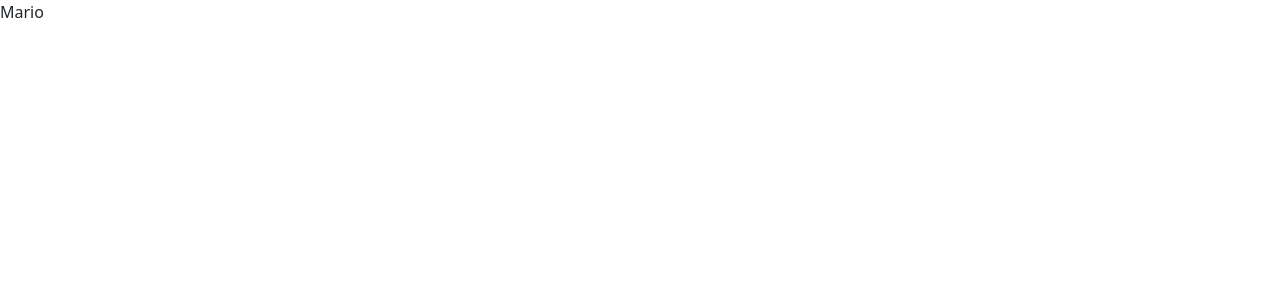
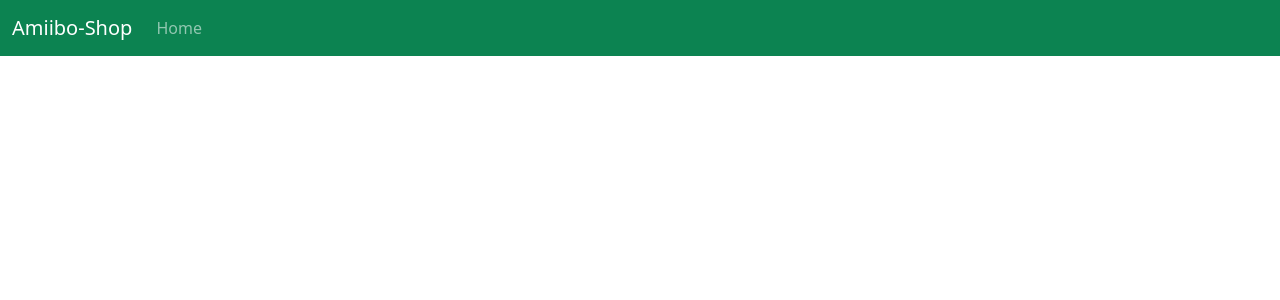
Before and after one commit to pablo-quezada/amiibo-app, a React (Create React App) app: page / in a window 1280 px wide. Shown: the top 300 px of the page. Built offline with nearby package versions, Linux system fonts and the light colour scheme.

Commit message:
Add component to MainContent

```diff
--- a/src/App.jsx
+++ b/src/App.jsx
@@ -6,7 +6,7 @@ Component
 {
     render()
     {
-        return <div>Mario</div>
+        return <NavBar/>
     }
 
 }
```
Also changed, not shown: src/MainContent.jsx (+8 -0 lines).
